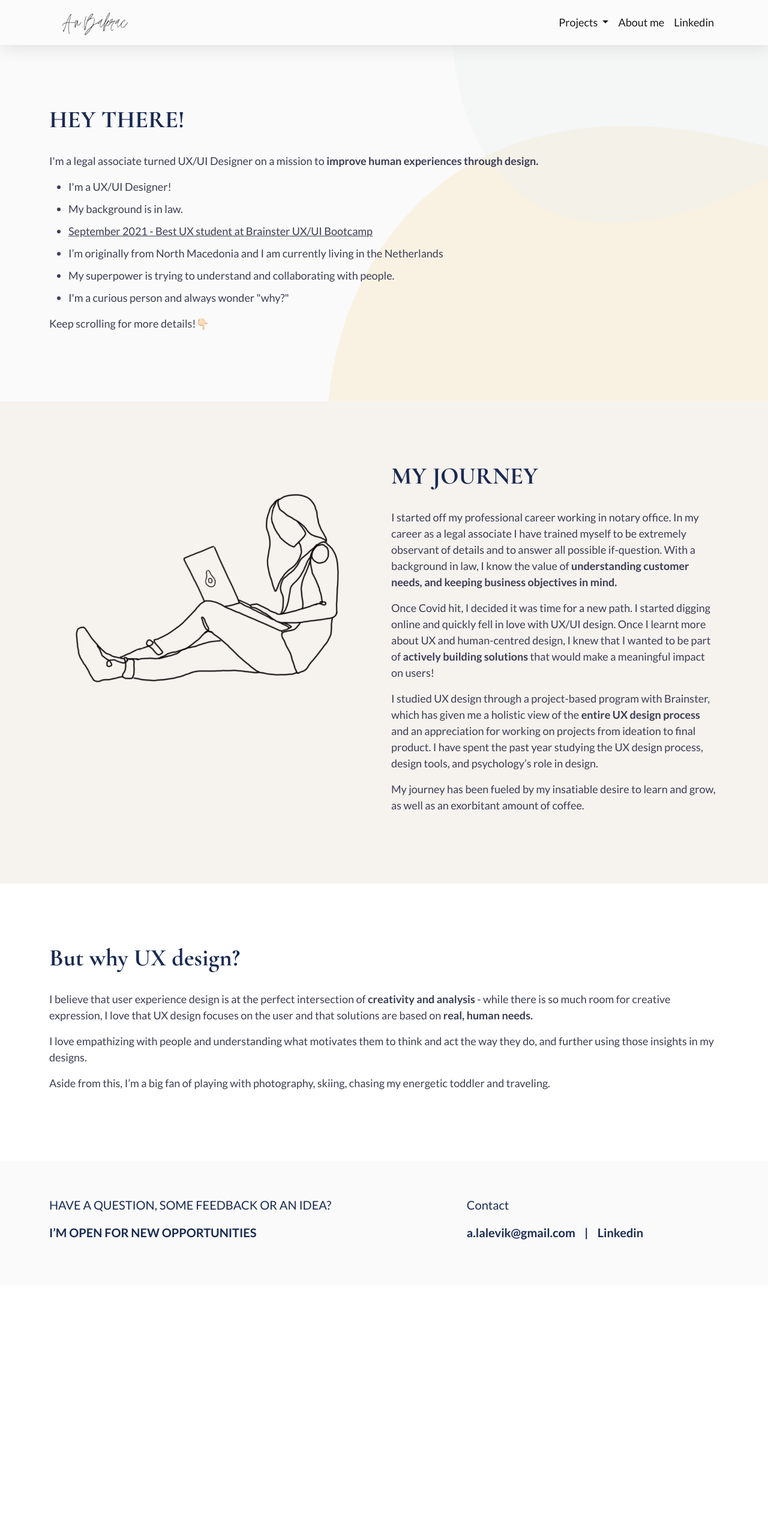
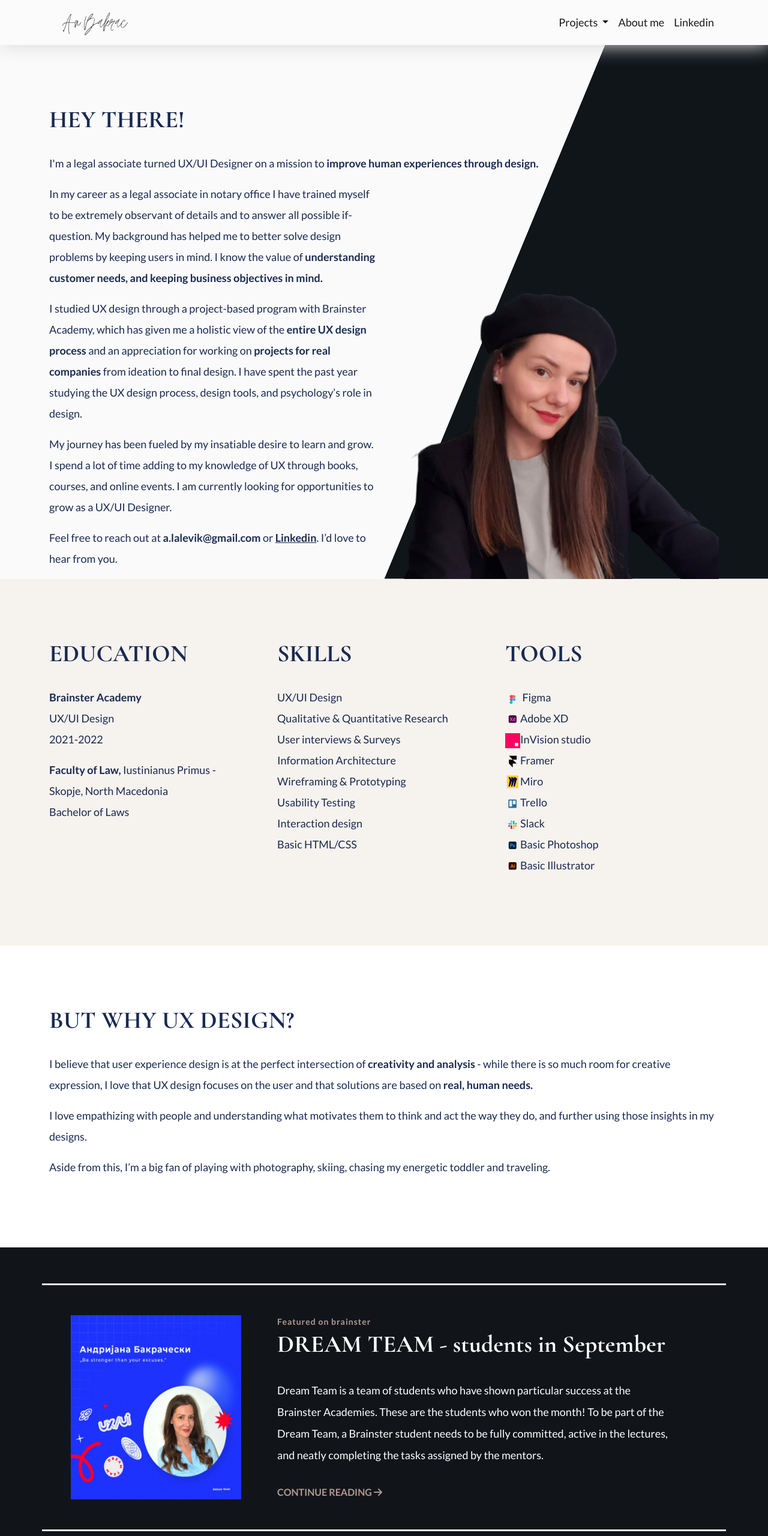
Before and after one commit to andrijana-b/my-portfolio, a plain HTML site: page about-me.html in a window 1280 px wide. Shown: the top 2560 px of the page at 60% size. Before the commit the page ends 2143 px from the top, so only its background shows below. Drawn offline with nearby package versions, Linux system fonts and the light colour scheme.

Commit message:
update about me page

```diff
--- a/about-me.html
+++ b/about-me.html
@@ -17,13 +17,15 @@
 
 <body>
 
-<div class="hero-image">
-    <nav class="navbar navbar-expand-lg navbar-light mainnavigation">
+<div class="hero-image-about-me">
+    <div class="about-me-mobile-hero about-me-navigation-hero">
+        <nav class="navbar navbar-expand-lg navbar-light about-me-navigation">
         <div class="container">
             <a href="index.html" class="navbar-brand d-flex w-50 me-auto">
                 <img src="img/logo-nobg.png" alt="Andrijana Bakracheski" class="logo">
             </a>
-            <button class="navbar-toggler" type="button" data-bs-toggle="collapse" data-bs-target="#navbarTogglerDemo02" aria-controls="navbarTogglerDemo02" aria-expanded="false" aria-label="Toggle navigation">
+            <button class="navbar-toggler" type="button" data-bs-toggle="collapse" data-bs-target="#navbarTogglerDemo02"
+                    aria-controls="navbarTogglerDemo02" aria-expanded="false" aria-label="Toggle navigation">
                 <span class="navbar-toggler-icon"></span>
             </button>
             <div class="collapse navbar-collapse" id="navbarTogglerDemo02">
@@ -50,60 +52,103 @@
             </div>
         </div>
     </nav>
+        <img src="img/about-me/about-me-photo.png" class="mobile-version" style="width: 100%" alt="Andrijana Bakracheski">
+    </div>
 
     <header>
-        <div class="container my-header-section-spacer">
+        <div class="container my-header-section-spacer-up">
+            <div class="web-version">
                 <h1 class="about-me-title">HEY THERE!</h1>
                 <p class="about-me-paragraph">
                     I'm a legal associate turned UX/UI Designer on a mission to <span class="fw-bold">improve human experiences through
                     design.</span>
                 </p>
-            <ul class="about-me-paragraph" style="font-weight: 500">
-                <li>I'm a UX/UI Designer!</li>
-                <li>My background is in law.</li>
-                <li><a href="https://blog.brainster.co/dream-team-septemvri-2021/" target="_blank">September 2021 -
-                    Best UX student at Brainster UX/UI Bootcamp</a></li>
-                <li>I’m originally from North Macedonia and I am currently living in the Netherlands</li>
-                <li>My superpower is trying to understand and collaborating with people.</li>
-                <li>I'm a curious person and always wonder "why?"</li>
-            </ul>
+            </div>
+            <div class="row">
+                <div class="col-lg my-order-2">
+                    <div class="mobile-version">
+                        <h1 class="about-me-title">HEY THERE!</h1>
                         <p class="about-me-paragraph">
-                Keep scrolling for more details!👇🏻
+                            I'm a legal associate turned UX/UI Designer on a mission to <span class="fw-bold">
+                            improve human experiences through design.</span>
                         </p>
+                    </div>
+                    <p class="about-me-paragraph">
+                        In my career as a legal associate in notary office I have trained myself to be extremely
+                        observant
+                        of details and to answer all possible if-question. My background has helped me to better solve
+                        design problems by keeping users in mind. I know the value of <span class="fw-bold">understanding customer needs, and
+                        keeping business objectives in mind.</span>
+                    </p>
+                    <p class="about-me-paragraph">
+                        I studied UX design through a project-based program with Brainster Academy, which has given me a
+                        holistic view of the <span class="fw-bold">entire UX design process</span>
+                        and an appreciation for working on
+                        <span class="fw-bold">projects for real companies</span> from ideation to final design. I have
+                        spent the past year studying the
+                        UX design process, design tools, and psychology’s role in design.
+                    </p>
+                    <p class="about-me-paragraph">
+                        My journey has been fueled by my insatiable desire to learn and grow. I spend a lot of time
+                        adding to my knowledge of UX through books, courses, and online events. I am currently looking
+                        for opportunities to grow as a UX/UI Designer.
+                    </p>
+                    <p class="about-me-paragraph">
+                        Feel free to reach out at <span class="fw-bold">a.lalevik@gmail.com</span> or <a
+                            href="https://www.linkedin.com/in/andrijana-bakracheski-6043b5140/"
+                            target="_blank"><span class="fw-bold">Linkedin</span></a>. I’d love to hear from you.
+                    </p>
+                </div>
+                <div class="col-lg align-self-end my-order-1 web-version">
+                    <img src="img/about-me/about-me-photo.png" style="width: 100%" alt="Andrijana Bakracheski">
+                </div>
+            </div>
         </div>
     </header>
 </div>
 
+
 <section class="about-me-container-color">
     <div class="container cs-section-spacer">
         <div class="row">
-            <div class="col">
-                <img src="img/about-me/my-journey.png" alt="my journey" style="width: 100%">
-            </div>
-            <div class="col">
-                <h1 class="about-me-title">MY JOURNEY</h1>
+            <div class="col-lg">
+                <h1 class="about-me-title">EDUCATION</h1>
                 <p class="about-me-paragraph">
-                    I started off my professional career working in notary office. In my career as a legal associate I
-                    have trained myself to be extremely observant of details and to answer all possible if-question.
-                    With a background in law, I know the value of <span class="fw-bold">understanding customer needs,
-                    and keeping business objectives in mind.</span>
+                    <span class="fw-bold">Brainster Academy</span><br/>
+                    UX/UI Design<br/>
+                    2021-2022
                 </p>
                 <p class="about-me-paragraph">
-                    Once Covid hit, I decided it was time for a new path. I started digging online and quickly fell in
-                    love with UX/UI design. Once I learnt more about UX and human-centred design, I knew that I wanted
-                    to be part of <span class="fw-bold">actively building solutions</span> that would make a meaningful
-                    impact on users!
+                    <span class="fw-bold">Faculty of Law,</span> Iustinianus Primus -<br/>
+                    Skopje, North Macedonia<br/>
+                    Bachelor of Laws
                 </p>
+            </div>
+            <div class="col-lg mobile-spacer-up">
+                <h1 class="about-me-title">SKILLS</h1>
                 <p class="about-me-paragraph">
-                    I studied UX design through a project-based program with Brainster, which has given me a holistic
-                    view of the <span class="fw-bold">entire UX design process</span> and an appreciation for working on
-                    projects from ideation to
-                    final product. I have spent the past year studying the UX design process, design tools, and
-                    psychology’s role in design.
+                    UX/UI Design<br/>
+                    Qualitative & Quantitative Research<br/>
+                    User interviews & Surveys<br/>
+                    Information Architecture<br/>
+                    Wireframing & Prototyping<br/>
+                    Usability Testing<br/>
+                    Interaction design<br/>
+                    Basic HTML/CSS
                 </p>
+            </div>
+            <div class="col-lg mobile-spacer-up">
+                <h1 class="about-me-title">TOOLS</h1>
                 <p class="about-me-paragraph">
-                    My journey has been fueled by my insatiable desire to learn and grow, as well as an exorbitant
-                    amount of coffee.
+                    <img src="img/about-me/figma.png" alt="Figma" class="tools-img"> Figma <br/>
+                    <img src="img/about-me/adobe-xd.png" alt="Adobe xd" class="tools-img">Adobe XD<br/>
+                    <img src="img/about-me/in-vision.png" alt="InVision studio" class="tools-img">InVision studio<br/>
+                    <img src="img/about-me/framer.png" alt="Framer" class="tools-img">Framer<br/>
+                    <img src="img/about-me/miro.png" alt="Miro" class="tools-img">Miro<br/>
+                    <img src="img/about-me/trello.png" alt="Trello" class="tools-img">Trello<br/>
+                    <img src="img/about-me/slack.png" alt="Slack" class="tools-img">Slack<br/>
+                    <img src="img/about-me/photoshop.png" alt="Photoshop" class="tools-img">Basic Photoshop<br/>
+                    <img src="img/about-me/illustrator.png" alt="Illustrator" class="tools-img">Basic Illustrator<br/>
                 </p>
             </div>
         </div>
@@ -112,7 +157,7 @@
 
 <section>
     <div class="container cs-section-spacer">
-        <h1 class="about-me-title">But why UX design?</h1>
+        <h1 class="about-me-title">BUT WHY UX DESIGN?</h1>
         <p class="about-me-paragraph">
             I believe that user experience design is at the perfect intersection of <span class="fw-bold">creativity and analysis</span>
             - while
@@ -130,6 +175,40 @@
     </div>
 </section>
 
+<section>
+    <div class="projects-container">
+        <div class="container about-me-achievements" style="">
+            <div class="row">
+                <div class="col-lg-4 d-flex justify-content-center">
+                    <img src="img/about-me/dream-team-img.png" alt="Andrijana Bakracheski" style="width: 80%">
+                </div>
+                <div class="col-lg-8 mobile-spacer-up">
+                    <div class="case-study">
+                        Featured on brainster
+                    </div>
+                    <div class="case-study-title">
+                        DREAM TEAM - students in September
+                    </div>
+
+                    <p class="case-study-body">
+                        Dream Team is a team of students who have shown particular success at the Brainster Academies.
+                        These
+                        are the students who won the month! To be part of the Dream Team, a Brainster student needs to
+                        be
+                        fully committed, active in the lectures, and neatly completing the tasks assigned by the
+                        mentors.
+                    </p>
+
+                    <a href="https://blog.brainster.co/dream-team-septemvri-2021/" class="case-study-project"
+                       target="_blank">
+                        CONTINUE READING <i class="fas fa-arrow-right"></i></a>
+                </div>
+            </div>
+        </div>
+    </div>
+</section>
+
+
 <div class="footer">
     <div class="container">
         <div class="row">
@@ -143,7 +222,8 @@
                 <p class="footer-text">
                     Contact <br/>
                     <span class="fw-bold"> a.lalevik@gmail.com &nbsp;&nbsp;&nbsp;|&nbsp;&nbsp;&nbsp;
-                        <a href="https://www.linkedin.com/in/andrijana-bakracheski-6043b5140/" target="_blank">Linkedin</a></span>
+                        <a href="https://www.linkedin.com/in/andrijana-bakracheski-6043b5140/"
+                           target="_blank">Linkedin</a></span>
                 </p>
             </div>
         </div>
--- a/css/main.css
+++ b/css/main.css
@@ -3,7 +3,7 @@ body {
     font-family: 'Inter', sans-serif;
 }
 
-.mainnavigation {
+.mainnavigation, .about-me-navigation {
     background-color: #FBFBFB;
     box-shadow: 1px 2px 30px rgb(219, 219, 219);
     font-size: 18px;
@@ -17,7 +17,7 @@ body {
     display: none;
     background-color: #F0F0F3;
     border-radius: 50%;
-    box-shadow: 0px 0px 15px rgb(255, 255, 255);
+    box-shadow: 0 0 15px rgb(255, 255, 255);
 }
 
 .fa-arrow-up {
@@ -41,8 +41,13 @@ h2 {
 }
 
 .hero-image {
-    /*background: red;*/
     background-image: url("../img/hero-background.png");
+    background-repeat: no-repeat;
+    background-size: 100% 100%;
+}
+
+.hero-image-about-me {
+    background-image: url("../img/about-me/about-me-hero-background.png");
     background-repeat: no-repeat;
     background-size: 100% 100%;
 }
@@ -328,6 +333,10 @@ h2 {
     padding: 100px 0 100px 0;
 }
 
+.my-header-section-spacer-up {
+    padding-top: 100px;
+}
+
 .cs-section-spacer-down {
     padding-bottom: 100px;
 }
@@ -404,7 +413,7 @@ h2 {
 }
 
 .spacer-md {
-    margin: 0px 0 20px 0;
+    margin: 0 0 20px 0;
 }
 
 .spacer-left {
@@ -421,6 +430,10 @@ h2 {
 
 .spacer-up {
     padding-top: 50px;
+}
+
+.mobile-spacer-up {
+    padding-top: 0;
 }
 
 .more-projects {
@@ -465,7 +478,8 @@ h2 {
     font-family: 'Lato', sans-serif;
     font-weight: 400;
     font-size: 18px;
-    color: #3C3D54;
+    color: #192A51;
+    line-height: 35px;
 }
 
 .about-me-paragraph li:not(:last-child) {
@@ -474,6 +488,18 @@ h2 {
 
 .about-me-paragraph a, .about-me-paragraph a:hover {
     color: inherit;
+}
+
+.about-me-achievements {
+    border-top-style: solid;
+    border-top-color: #EFE9E7;
+    border-bottom-style: solid;
+    border-bottom-color: #EFE9E7;
+    padding: 50px 0;
+}
+
+.tools-img {
+    width: 7%;
 }
 
 .contact-form {
@@ -681,6 +707,10 @@ input, textarea {
         padding-top: 50px
     }
 
+    .cs-section-spacer {
+        padding: 50px 0 50px 0;
+    }
+
     .outcomes {
         padding-right: 0;
     }
@@ -694,4 +724,36 @@ input, textarea {
         margin-right: 0;
     }
 
+    .about-me-navigation {
+        box-shadow: none;
+        background-color: inherit;
+    }
+
+    .about-me-navigation-hero {
+        background-image: url("../img/about-me/about-me-hero-background-mobile.png");
+        background-repeat: no-repeat;
+        background-size: 100% 100%;
+    }
+
+    .hero-image-about-me {
+        background-color: #FAFAFA;
+        background-image: none;
+    }
+
+    .about-me-intro-web-version {
+        display: none;
+    }
+
+    .my-header-section-spacer-up {
+        padding-top: 50px;
+    }
+
+    .about-me-title {
+        margin-bottom: 12px;
+    }
+
+    .mobile-spacer-up {
+        padding-top: 50px;
+    }
+
 }
```
Also changed, not shown: img/about-me/about-me-hero-background-mobile.png (added), img/about-me/about-me-hero-background.png (added), img/about-me/about-me-photo.png (added), img/about-me/adobe-xd.png (added), img/about-me/dream-team-img.png (added), img/about-me/figma.png (added), img/about-me/framer.png (added), img/about-me/illustrator.png (added), img/about-me/in-vision.png (added), img/about-me/miro.png (added), img/about-me/photoshop.png (added), img/about-me/slack.png (added), img/about-me/trello.png (added). Lines whose indentation alone changed are shown as unchanged.
